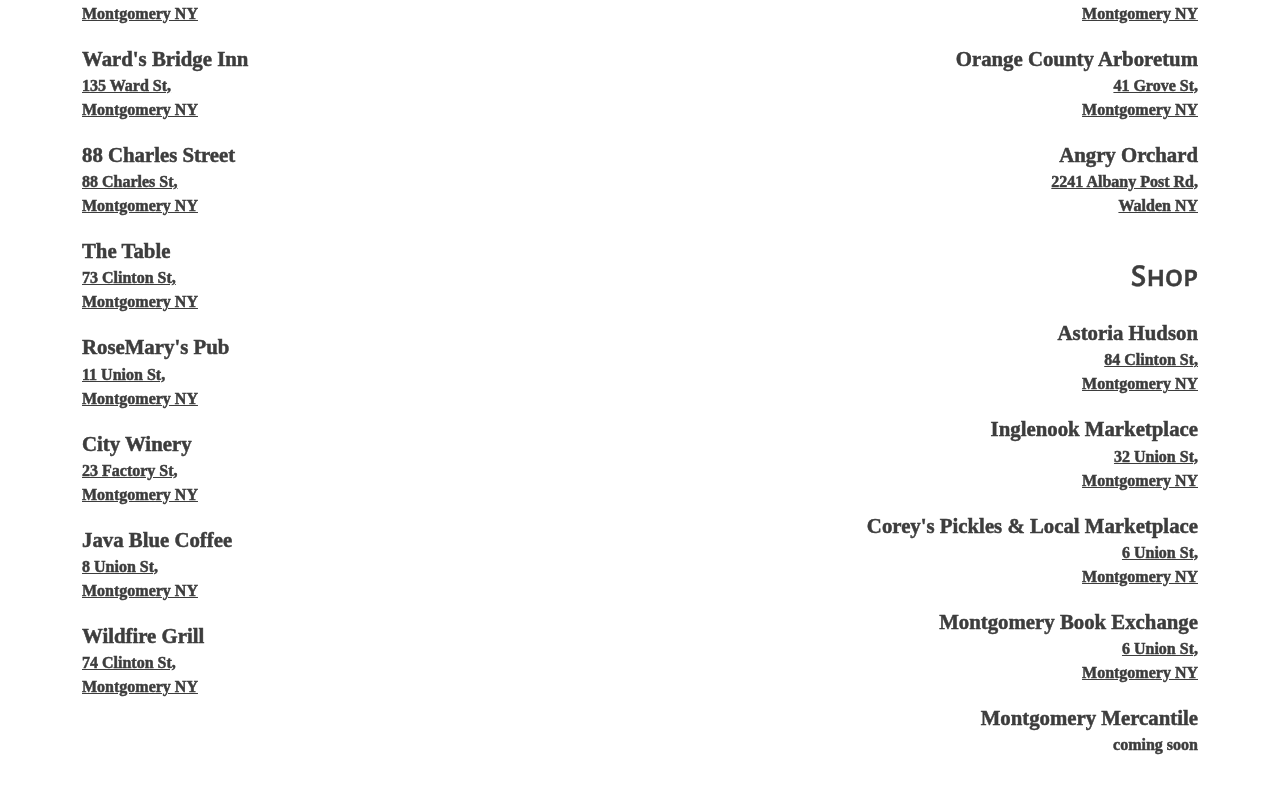
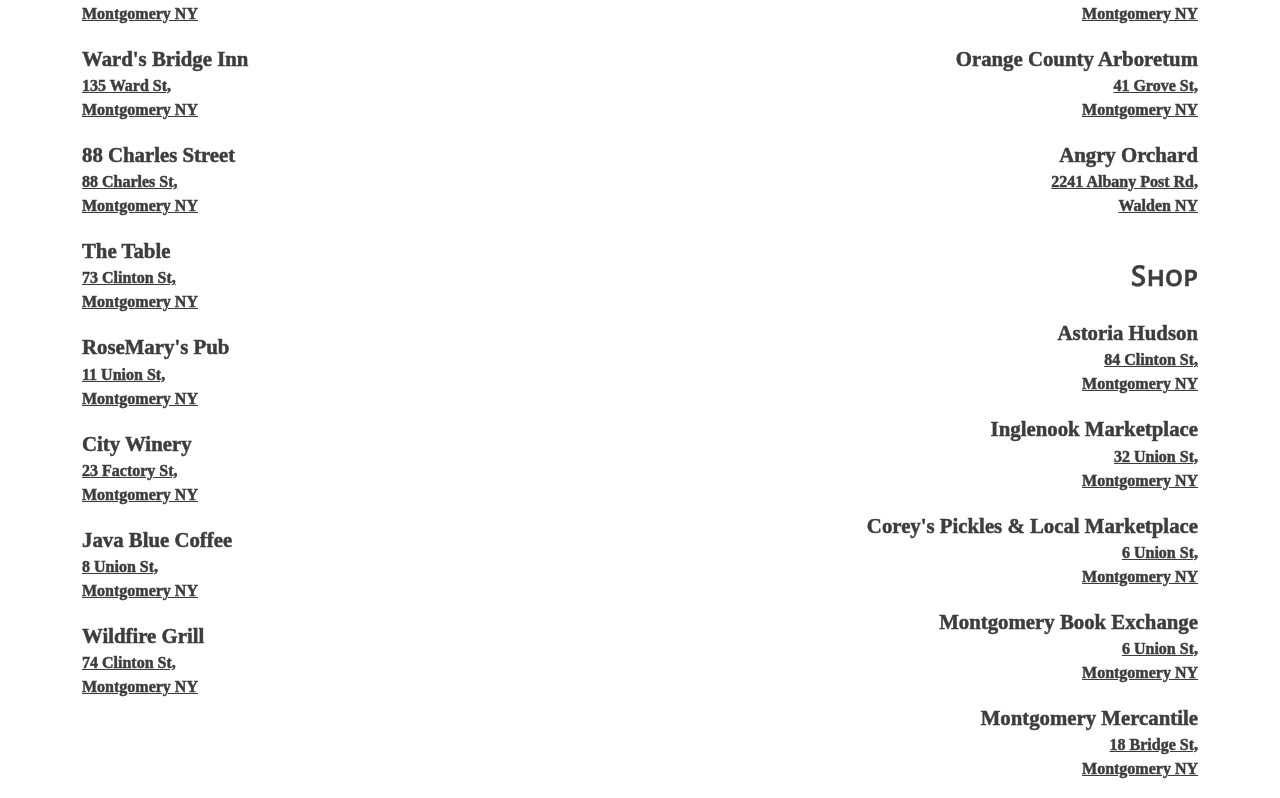
Before and after one commit to KevinCamacho/randco, a React (Create React App) app: page /things-to-do in a window 1280 px wide. Shown: the part 553-1351 px from the top of the page. Before the commit the page ends 1327 px from the top, so only its background shows below. Built offline with nearby package versions, Linux system fonts and the light colour scheme; a web font is replaced by a local one.

Commit message:
added address for montgomery mercantile

```diff
--- a/src/data/thingsToDo.ts
+++ b/src/data/thingsToDo.ts
@@ -120,7 +120,8 @@
             },
             {
                 name: "Montgomery Mercantile",
-                address: "coming soon"
+                address: "18 Bridge St,\nMontgomery NY",
+                googleSearch: 'https://maps.google.com/?q=montgomery+mercantile+ny'
             }
         ]
     }
```
